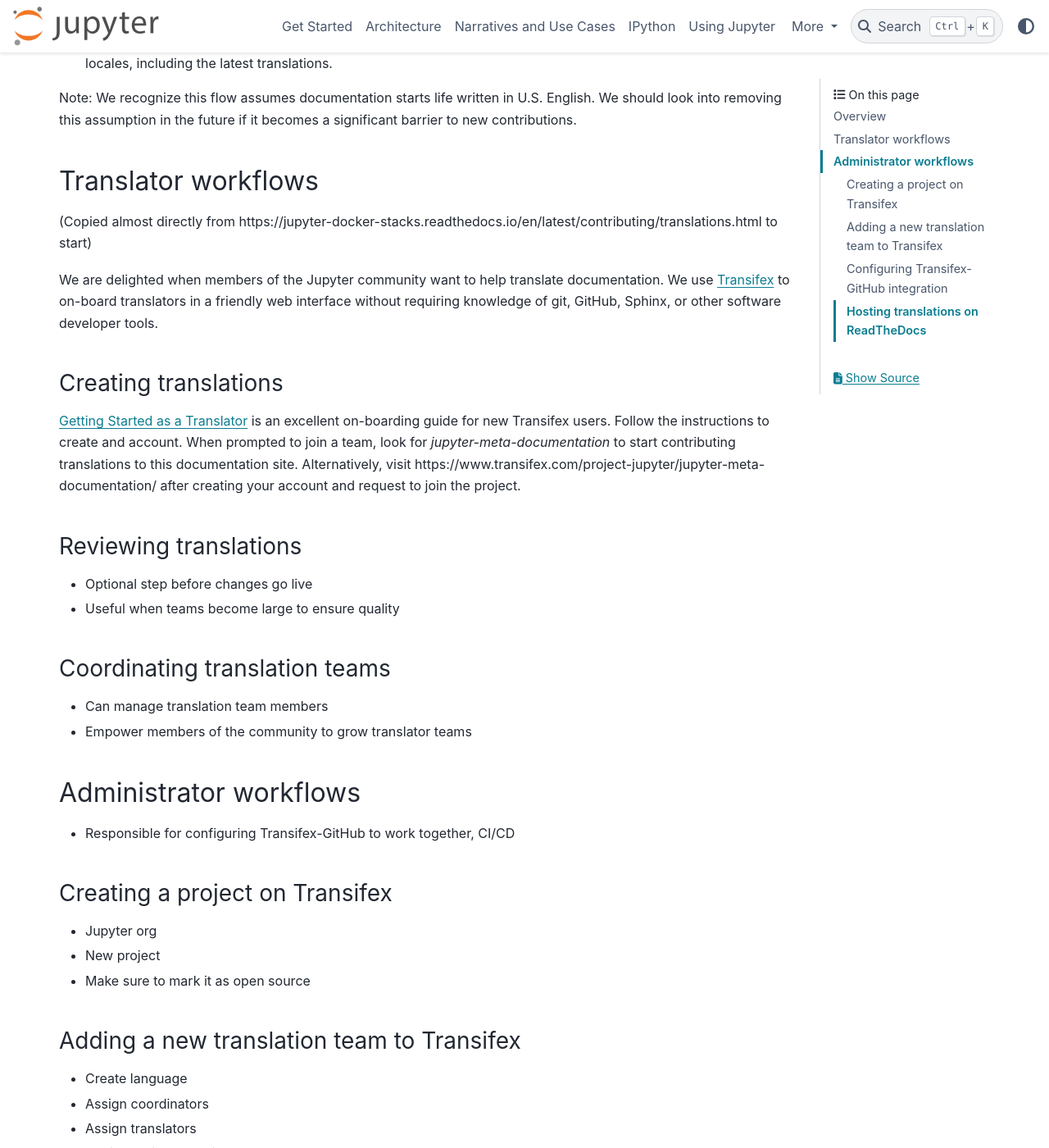
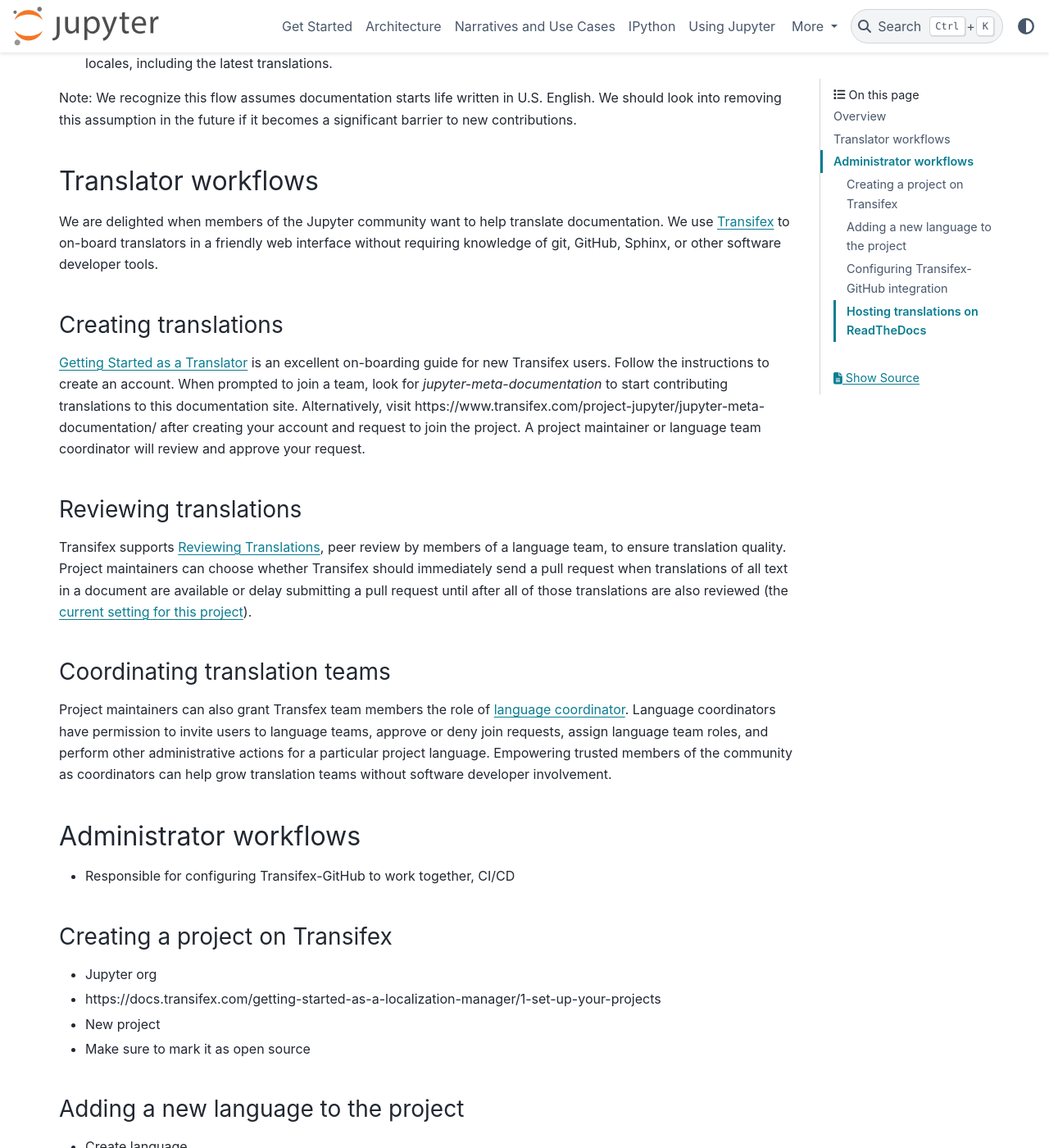
Before and after one commit to jupyter/jupyter, a Sphinx documentation site: the page built from docs/source/contrib_docs/doc-new-translation.md, in a window 1280 px wide and 1400 px high, scrolled down 1298 px. Shown: the whole window at 82% size. Built offline with Sphinx 7.4.7 and the PyData theme 0.15.4, drawn with Linux system fonts in a browser that asks for light colours; pages that are not in the unit, such as notebooks, are missing from menus.

Commit message:
Translator, reviewer, coordinator workflows

```diff
--- a/docs/source/contrib_docs/doc-new-translation.md
+++ b/docs/source/contrib_docs/doc-new-translation.md
@@ -60,9 +60,6 @@
 
 ## Translator workflows
 
-(Copied almost directly from
-https://jupyter-docker-stacks.readthedocs.io/en/latest/contributing/translations.html to start)
-
 We are delighted when members of the Jupyter community want to help translate documentation. We use
 [Transifex](https://transifex.com) to on-board translators in a friendly web interface without
 requiring knowledge of git, GitHub, Sphinx, or other software developer tools.
@@ -70,21 +67,31 @@
 ### Creating translations
 
 [Getting Started as a Translator](https://docs.transifex.com/getting-started-1/translators>) is an
-excellent on-boarding guide for new Transifex users. Follow the instructions to create and account.
+excellent on-boarding guide for new Transifex users. Follow the instructions to create an account.
 When prompted to join a team, look for _jupyter-meta-documentation_ to start contributing
 translations to this documentation site. Alternatively, visit
 https://www.transifex.com/project-jupyter/jupyter-meta-documentation/ after creating your account
-and request to join the project.
+and request to join the project. A project maintainer or language team coordinator will review and
+approve your request.
 
 ### Reviewing translations
 
-- Optional step before changes go live
-- Useful when teams become large to ensure quality
+Transifex supports
+[Reviewing Translations](https://docs.transifex.com/translation/reviewing-strings), peer review by
+members of a language team, to ensure translation quality. Project maintainers can choose whether
+Transifex should immediately send a pull request when translations of all text in a document are
+available or delay submitting a pull request until after all of those translations are also reviewed
+(the
+[current setting for this project](https://github.com/jupyter/jupyter/issues/430#issuecomment-552138547)).
 
 ### Coordinating translation teams
 
-- Can manage translation team members
-- Empower members of the community to grow translator teams
+Project maintainers can also grant Transfex team members the role of
+[language coordinator](https://docs.transifex.com/teams/understanding-user-roles#organization-administrator).
+Language coordinators have permission to invite users to language teams, approve or deny join
+requests, assign language team roles, and perform other administrative actions for a particular
+project language. Empowering trusted members of the community as coordinators can help grow
+translation teams without software developer involvement.
 
 ## Administrator workflows
 
@@ -93,10 +100,11 @@
 ### Creating a project on Transifex
 
 - Jupyter org
+- https://docs.transifex.com/getting-started-as-a-localization-manager/1-set-up-your-projects
 - New project
 - Make sure to mark it as open source
 
-### Adding a new translation team to Transifex
+### Adding a new language to the project
 
 - Create language
 - Assign coordinators
```
